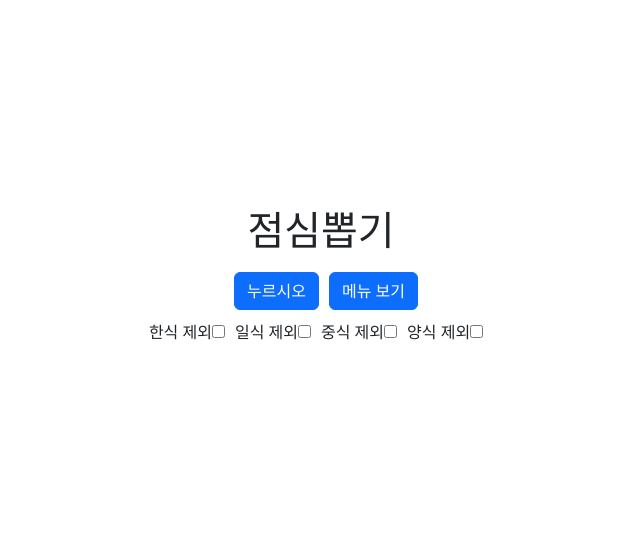
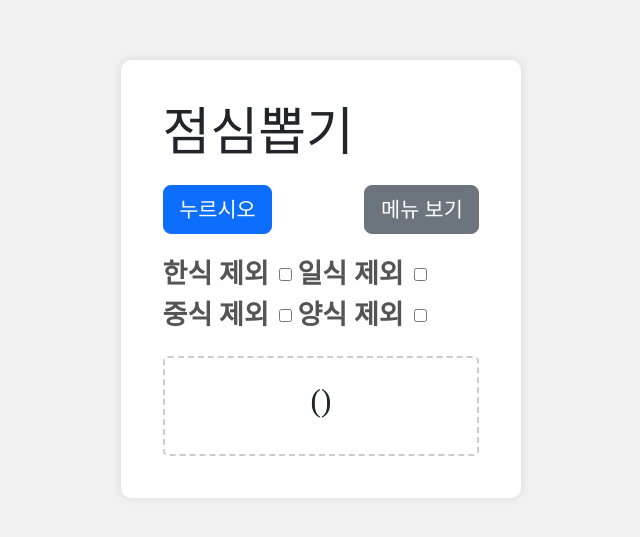
Before and after one commit to smsjh2004/LunchMenu_react, a React (Create React App) app: page / in a window 1280 px wide. Shown: the part 121-658 px from the top of the page, without its empty margins (319-959 px from the left). Built offline with nearby package versions, Linux system fonts and the light colour scheme; a web font is replaced by a local one.

Commit message:
Edit Lunch menu

```diff
--- a/src/components/App.css
+++ b/src/components/App.css
@@ -1,18 +1,76 @@
+@font-face {
+    font-family: 'omyu_pretty';
+    src: url('https://cdn.jsdelivr.net/gh/projectnoonnu/noonfonts_2304-01@1.0/omyu_pretty.woff2') format('woff2');
+    font-weight: normal;
+    font-style: normal;
+}
+
+*{
+    font-family: 'omyu_pretty';
+    font-size: 1.3rem;
+}
+
 #lunch_box {
     display: flex;
     justify-content: center;
     align-items: center;
-    width: 100%;
     height: 100vh;
-    position: absolute;
-    top: 50%;
-    left: 50%;
-    transform: translate(-50%, -50%);
-}
+    background-color: #f1f1f1;
+  }
 
-#lunch_wrap {
+  #lunch_wrap {
+    width: 400px;
+    padding: 2rem;
+    background-color: #fff;
+    border-radius: 10px;
+    box-shadow: 0 0 10px rgba(0, 0, 0, 0.1);
+  }
+
+  .menu-container {
     display: flex;
-    flex-direction: column;
     justify-content: center;
     align-items: center;
-}
+    height: 100px;
+    border: 2px dashed #ccc;
+    border-radius: 5px;
+    margin-top: 1rem;
+  }
+
+  .menu {
+    font-size: 1.5rem;
+    text-align: center;
+  }
+
+  .button-container {
+    display: flex;
+    justify-content: space-between;
+    margin-top: 1rem;
+  }
+
+  .category-container {
+    display: flex;
+    flex-wrap: wrap;
+    margin-top: 1rem;
+  }
+
+  .category-label {
+    display: flex;
+    align-items: center;
+    gap: 0.5rem;
+    font-weight: bold;
+    color: #555;
+  }
+
+  .category-label input[type="checkbox"] {
+    margin-right: 0.25rem;
+  }
+
+  .vending-machine {
+    display: flex;
+    flex-wrap: wrap;
+    gap: 1rem;
+  }
+
+  .vending-machine .button {
+    flex-basis: 48%;
+  }
--- a/src/components/App.js
+++ b/src/components/App.js
@@ -7,6 +7,7 @@ import "./App.css";
 
 function App() {
   const [todayMenu, setTodayMenu] = useState("");
+  const [todayCategory, setTodayCategory] = useState("");
   const [excludedCategories, setExcludedCategories] = useState([]);
 
   const handleFilter = (category) => {
@@ -32,7 +33,9 @@ function App() {
 
     const randomIndex = Math.floor(Math.random() * filteredFoods.length);
     const selectedMenu = filteredFoods[randomIndex].menu;
+    const selectedCategory = filteredFoods[randomIndex].category;
     setTodayMenu(selectedMenu);
+    setTodayCategory(selectedCategory);
   };
 
   useEffect(() => {
@@ -60,9 +63,9 @@ function App() {
     <div id="lunch_box">
       <div id="lunch_wrap">
         <h1>점심뽑기</h1>
-        <div>
-          <Button onClick={handleClick} style={{ margin: "10px" }}>누르시오</Button>
-          <Button onClick={handleButtonClick}>
+        <div className="button-container">
+          <Button variant="primary" onClick={handleClick}>누르시오</Button>
+          <Button variant="secondary" onClick={handleButtonClick}>
             {showMenuList ? "메뉴 숨기기" : "메뉴 보기"}
           </Button>
         </div>
@@ -70,23 +73,22 @@ function App() {
           <FoodListModal show={showMenuList} onClose={handleCloseModal} filteredFoods={filteredFoods}/>
         )}
 
-        <div style={{ display: 'flex' }}>
-          {catecory.map((_, idx) => {
-            console.log(catecory[idx])
-            return (
-              <label style={{ marginRight: "10px" }}>
-                {catecory[idx]} 제외
-                <input
-                  type="checkbox"
-                  checked={excludedCategories.includes(catecory[idx])}
-                  onChange={() => handleFilter(catecory[idx])}
-                />
-              </label>
-            )
-          })}
+        <div className="category-container">
+          {catecory.map((category) => (
+            <label className="category-label" key={category}>
+              {category} 제외
+              <input
+                type="checkbox"
+                checked={excludedCategories.includes(category)}
+                onChange={() => handleFilter(category)}
+              />
+            </label>
+          ))}
         </div>
 
-        <h2>{todayMenu}</h2>
+        <div className="menu-container">
+          <h2 className="menu">{todayMenu} ({todayCategory})</h2>
+        </div>
       </div>
     </div>
   );
```
Also changed, not shown: 1 other file (tests, documents, lock files or other folders).
